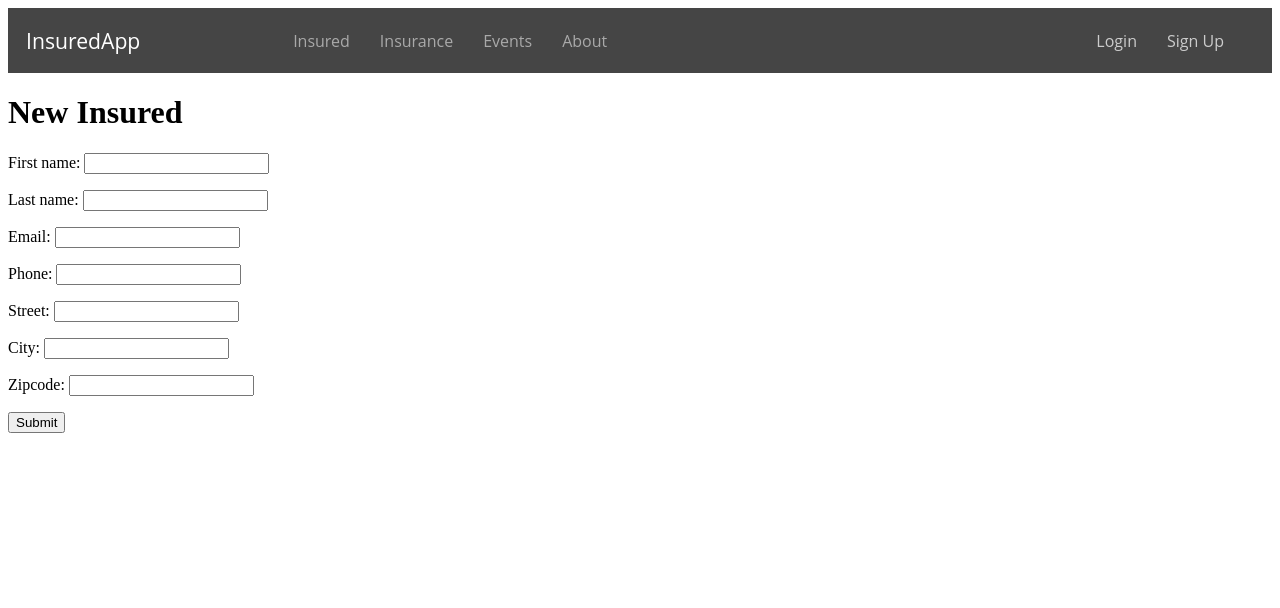
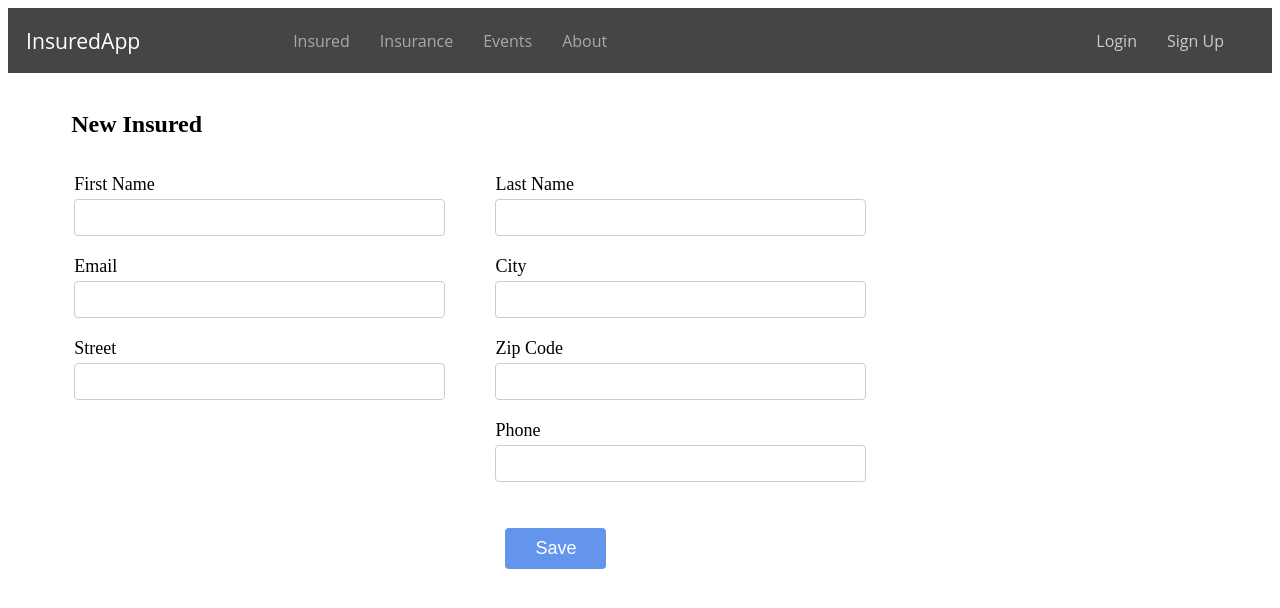
Before and after one commit to PetrLegen88/Insured-Evidence-Django, a Django app: page /new_insured/ in a window 1280 px wide. Shown: the top 608 px of the page. Run offline with Django 4.2, Linux system fonts and the light colour scheme.

Commit message:
Styles for new_insured.html. Reworked field amount and zipcode in models.py.

```diff
--- a/evidence/models.py
+++ b/evidence/models.py
@@ -16,7 +16,7 @@ class Insured(models.Model):
     role = models.CharField(max_length=10, choices=ROLE_CHOICES, null=True)
     street = models.CharField(max_length=100)
     city = models.CharField(max_length=64)
-    zipcode = models.IntegerField()
+    zipcode = models.CharField(max_length=16)
     phone = models.CharField(max_length=16)
 
     class Meta:
@@ -36,7 +36,7 @@ class Insurance(models.Model):
     insurance = models.ManyToManyField(Insured, related_name='insurance')
     type = models.CharField(max_length=32, choices=INSURANCE_TYPE)
     subject = models.CharField(max_length=32)
-    amount = models.IntegerField()
+    amount = models.CharField(max_length=32)
     valid_from = models.DateField()
     valid_until = models.DateField()
 
--- a/evidence/templates/insured.html
+++ b/evidence/templates/insured.html
@@ -19,7 +19,7 @@
         }, 5000);
     </script>
     {% endif %}
-    <h1 class="insured-h">Insureds</h1>
+    <h2 class="insured-h">Insureds</h2>
     <div class="main-buttons">
         <a href="{% url 'new_insured' %}" class="button button-add">New Insured</a>
     </div>
--- a/evidence/templates/new_insured.html
+++ b/evidence/templates/new_insured.html
@@ -3,10 +3,43 @@
 {% block title %}New Insured{% endblock %}
 
 {% block content %}
-    <h1 class="new-insured-h">New Insured</h1>
-    <form method="POST">
+    <h2 class="new-insured-h">New Insured</h2>
+    <form method="POST" class="insured-form">
         {% csrf_token %}
-        {{ form.as_p }}
-        <input type="submit" value="Submit">
+        <div class="form-column">
+            <div class="form-row">
+                <label for="{{ form.first_name.id_for_label }}">First Name</label>
+                {{ form.first_name }}
+            </div>
+            <div class="form-row">
+                <label for="{{ form.email.id_for_label }}">Email</label>
+                {{ form.email }}
+            </div>
+            <div class="form-row">
+                <label for="{{ form.street.id_for_label }}">Street</label>
+                {{ form.street }}
+            </div>
+        </div>
+        <div class="form-column">
+            <div class="form-row">
+                <label for="{{ form.last_name.id_for_label }}">Last Name</label>
+                {{ form.last_name }}
+            </div>
+            <div class="form-row">
+                <label for="{{ form.city.id_for_label }}">City</label>
+                {{ form.city }}
+            </div>
+            <div class="form-row">
+                <label for="{{ form.zipcode.id_for_label }}">Zip Code</label>
+                {{ form.zipcode }}
+            </div>
+            <div class="form-row">
+                <label for="{{ form.phone.id_for_label }}">Phone</label>
+                {{ form.phone }}
+            </div>
+        </div>
+        <div class="form-row">
+            <input type="submit" value="Save" class="submit-button">
+        </div>
     </form>
 {% endblock %}
--- a/static/css/style.css
+++ b/static/css/style.css
@@ -207,3 +207,59 @@
   border-radius: 4px;
   margin-right: 5px;
 }
+
+.insured-form {
+    max-width: 75%;
+    margin: 18px;
+    padding: 18px;
+    border-radius: 8px;
+}
+
+.form-column {
+    display: inline-block;
+    width: 40%;
+    vertical-align: top;
+    margin-right: 4%;
+}
+
+.form-row {
+    margin-bottom: 20px;
+    margin-left: 8%;
+}
+
+.form-row label {
+    display: block;
+    font-size: 18px;
+    margin-bottom: 4px;
+}
+
+.form-row input[type="text"],
+.form-row input[type="email"],
+.form-row input[type="tel"] {
+    width: 100%;
+    padding: 10px;
+    border: 1px solid #ccc;
+    border-radius: 4px;
+}
+
+.submit-button {
+    display: block;
+    margin: 0 auto;
+    margin-top: 3%;
+    padding: 10px 30px;
+    background-color: #6495ED;
+    color: #fff;
+    text-decoration: none;
+    font-size: 18px;
+    border: none;
+    border-radius: 4px;
+    cursor: pointer;
+}
+
+.submit-button:hover {
+    background-color: #4169E1;
+}
+
+.new-insured-h {
+    margin: 3% 0 0 5%;
+}
```
Also changed, not shown: db.sqlite3, evidence/migrations/0005_alter_insured_zipcode.py (added), evidence/migrations/0006_alter_insurance_amount.py (added).
